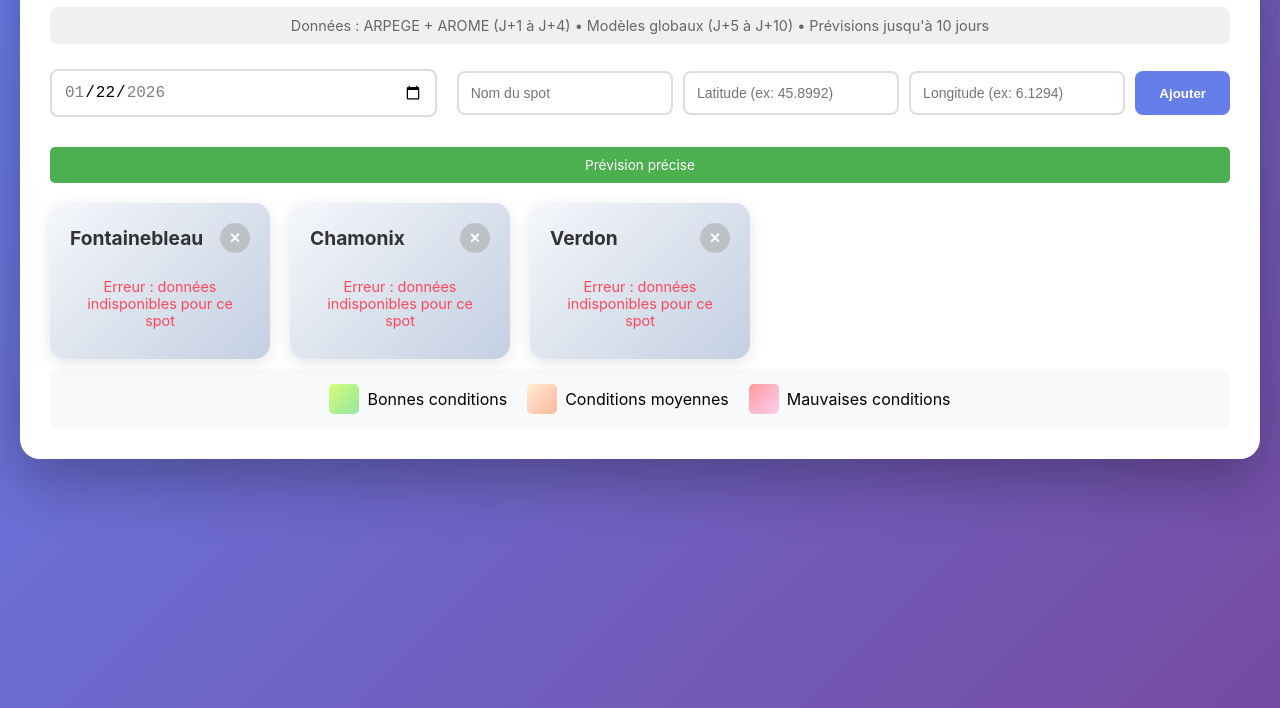
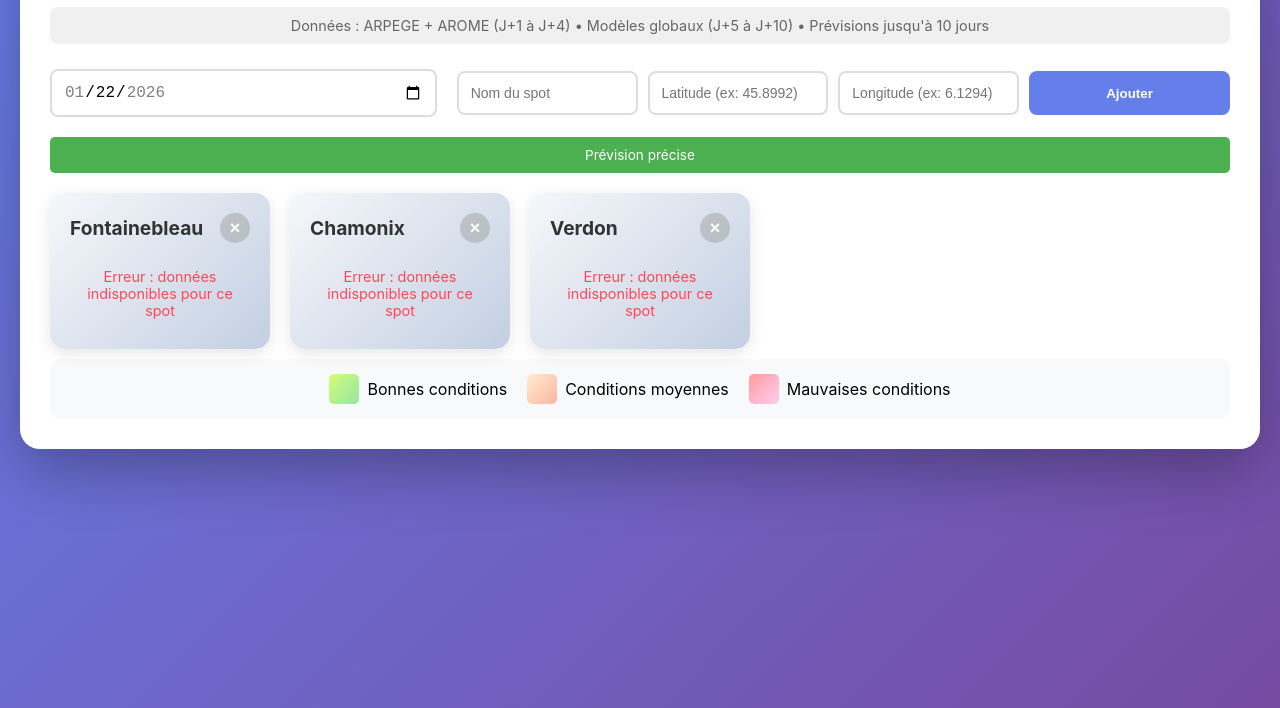
Before and after one commit to RomanFenioux/weather-tool, a plain HTML site: page climbing-weather-compare.html in a window 1280 px wide. Shown: the part 92-800 px from the top of the page. Drawn offline with Linux system fonts and the light colour scheme; no server answers.

Commit message:
ENH: improve resizing behavior for small devices

```diff
--- a/climbing-weather-compare.html
+++ b/climbing-weather-compare.html
@@ -42,12 +42,13 @@
             padding: 10px;
             background: #f0f0f0;
             border-radius: 8px;
+            min-width: 200px;
         }
 
         .controls {
             display: flex;
             gap: 20px;
-            margin-bottom: 30px;
+            margin-bottom: 20px;
             flex-wrap: wrap;
             align-items: center;
         }
@@ -74,11 +75,12 @@
 
         .add-spot-section {
             flex: 2;
-            min-width: 300px;
+            min-width: 200px;
         }
 
         .add-spot-form {
             display: flex;
+            flex-wrap: wrap;
             gap: 10px;
         }
 
@@ -88,7 +90,17 @@
             border: 2px solid #ddd;
             border-radius: 8px;
             font-size: 14px;
+            min-width: 100px;
         }
+
+       .add-spot-form button {
+            flex: 1;
+            min-width: 80px;
+        }
+
+       .trend-banner {
+           min-width: 200px;
+       }
 
         button {
             padding: 12px 24px;
```
